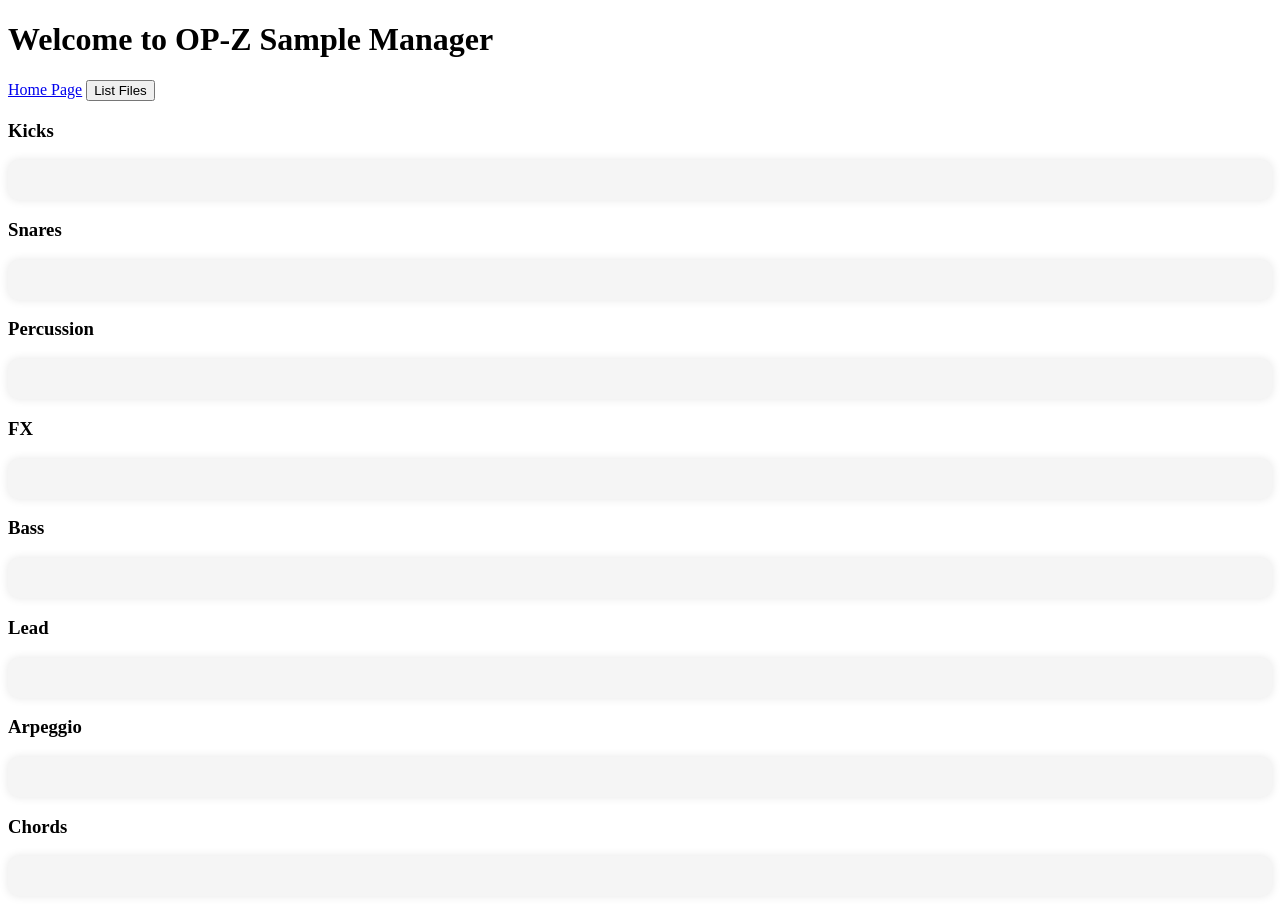
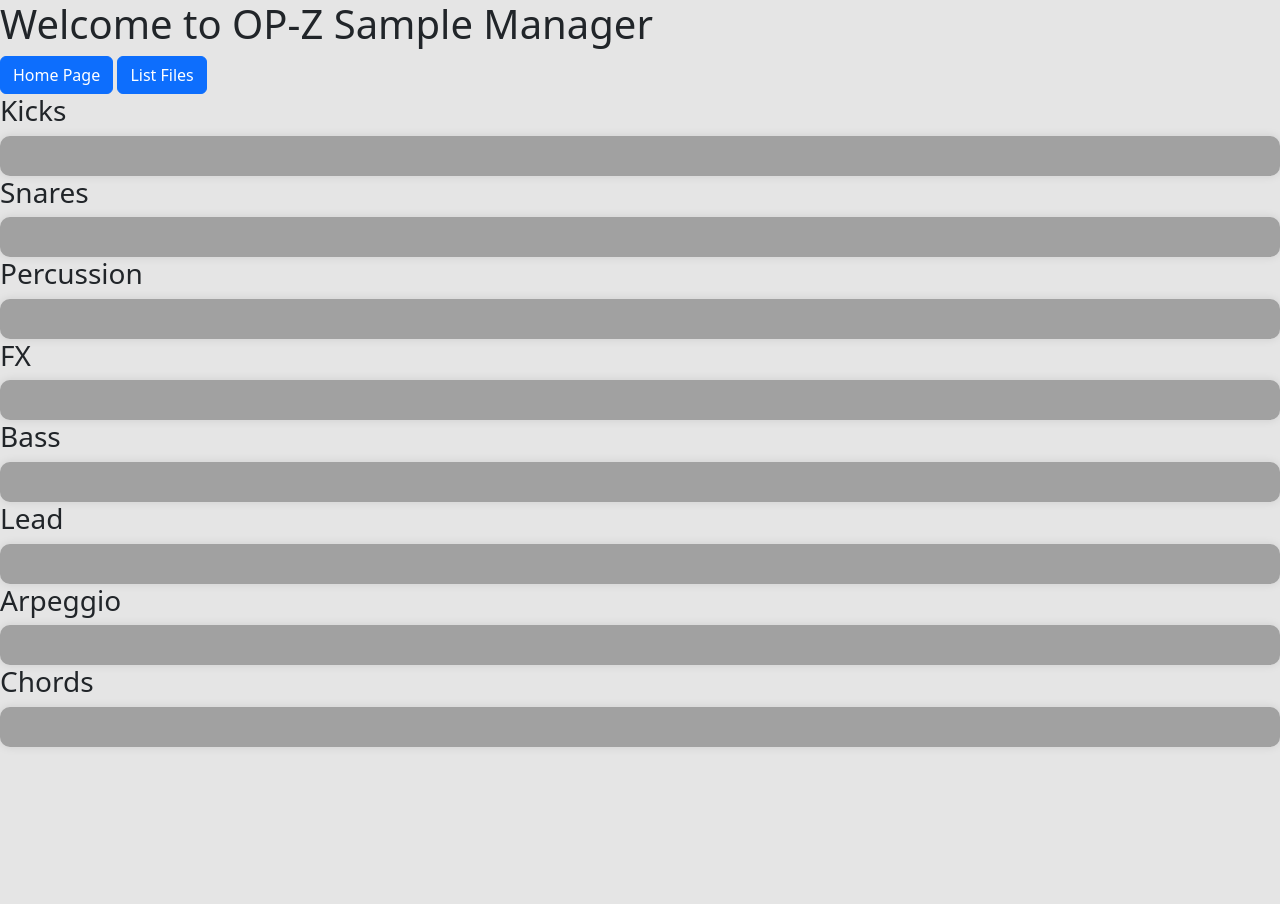
Before and after one commit to Romano-Garmez/opz-sample-manager, a Flask app: page /samplemanager in a window 1280 px wide. After the commit the page ends 747 px from the top, so only its background shows below. Run offline with Flask 3, Linux system fonts and the light colour scheme; data that the repository does not hold is empty.

Commit message:
wip styling

```diff
--- a/static/css/styles.css
+++ b/static/css/styles.css
@@ -1,12 +1,24 @@
+:root {
+    --primary-color: #cc0c2f;
+    --secondary-color: #027340;
+    --tertiary-color: #0186bb;
+    --background-color: #a1a1a1;
+    --offwhite: #e5e5e5;
+    --text-color: #212529;
+}
+
+body {
+    background-color: var(--offwhite);
+}
 .samplepackbox {
-    background-color: #f5f5f5;
+    background-color: var(--background-color);
     padding: 20px;
     border-radius: 10px;
     box-shadow: 0 0 10px rgba(0, 0, 0, 0.1);
 }
 
 .sampleslot {
-    background-color: #fff;
+    background-color: var(--background-color);
     padding: 20px;
     border-radius: 10px;
     box-shadow: 0 0 10px rgba(0, 0, 0, 0.1);
--- a/templates/base.html
+++ b/templates/base.html
@@ -4,6 +4,13 @@
 <head>
     <meta charset="UTF-8">
     <meta name="viewport" content="width=device-width, initial-scale=1.0">
+
+    <link href="https://cdn.jsdelivr.net/npm/bootstrap@5.3.6/dist/css/bootstrap.min.css" rel="stylesheet"
+        integrity="sha384-4Q6Gf2aSP4eDXB8Miphtr37CMZZQ5oXLH2yaXMJ2w8e2ZtHTl7GptT4jmndRuHDT" crossorigin="anonymous">
+    <script src="https://cdn.jsdelivr.net/npm/bootstrap@5.3.6/dist/js/bootstrap.bundle.min.js"
+        integrity="sha384-j1CDi7MgGQ12Z7Qab0qlWQ/Qqz24Gc6BM0thvEMVjHnfYGF0rmFCozFSxQBxwHKO"
+        crossorigin="anonymous"></script>
+
     <link rel="stylesheet" href="/static/css/styles.css">
 
     {% block title %}{% endblock %}
--- a/templates/index.html
+++ b/templates/index.html
@@ -8,9 +8,9 @@
 <h1>Welcome to OP-Z Sample Manager</h1>
 
 
-<a href="/sampleconverter">Sample Converter</a>
+<button onclick="window.location.href='/sampleconverter'" class="btn btn-primary">Sample Converter</button>
 
-<a href="/samplemanager">Sample Loader</a>
+<button onclick="window.location.href='/samplemanager'" class="btn btn-primary">Sample Manager</button>
 
 
 {% endblock %}
--- a/templates/sampleconverter.html
+++ b/templates/sampleconverter.html
@@ -7,7 +7,7 @@
 {% block main %}
 <h1>Welcome to OP-Z Sample Converter</h1>
 
-<a href="/">Home Page</a>
+<button onclick="window.location.href='/'" class="btn btn-primary">Home Page</button>
 
 <div id="file-list">
     <h3>Drum Samples</h3>
--- a/templates/samplemanager.html
+++ b/templates/samplemanager.html
@@ -7,9 +7,9 @@
 {% block main %}
 <h1>Welcome to OP-Z Sample Manager</h1>
 
-<a href="/">Home Page</a>
+<button onclick="window.location.href='/'" class="btn btn-primary">Home Page</button>
 
-<button onclick="fetchOpzSamples()" id="list-files">List Files</button>
+<button onclick="fetchOpzSamples()" id="list-files" class="btn btn-primary">List Files</button>
 <div id="sample-output"></div>
 
 <div id="file-list">
```
